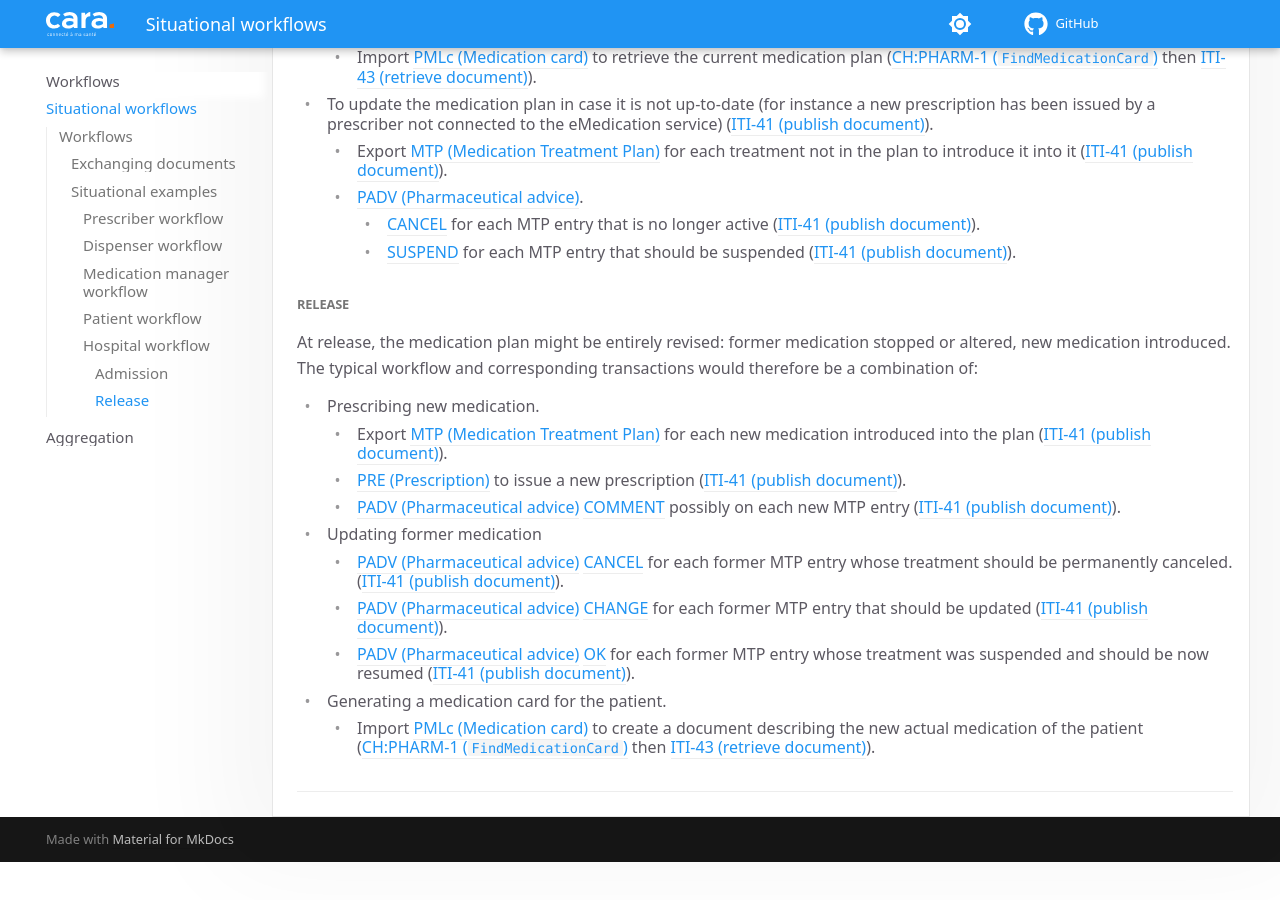
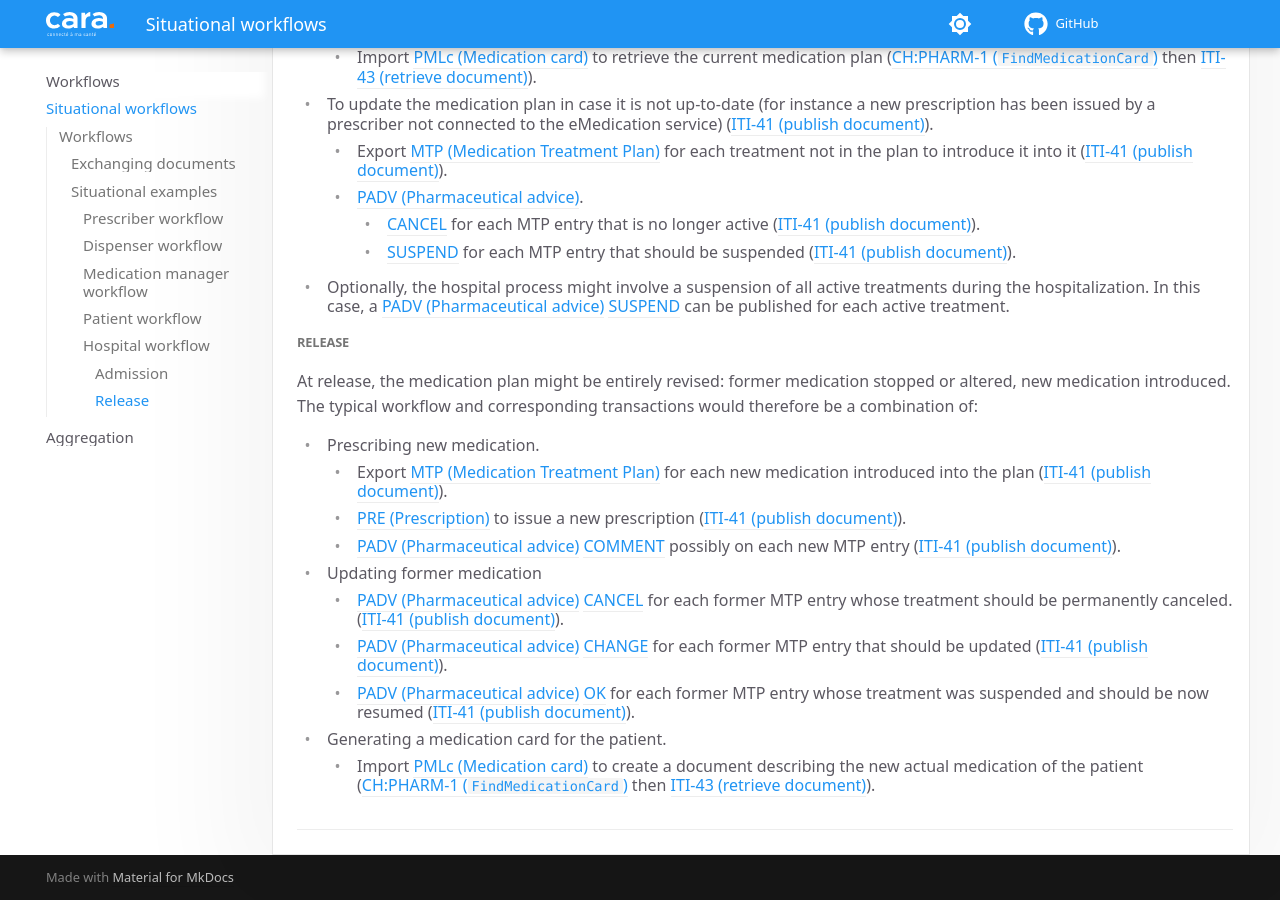
Before and after one commit to CARA-ch/emed-service-guide, an MkDocs documentation site: the page built from docs/workflows/situationalworkflows.md, in a window 1280 px wide and 900 px high, scrolled down 2942 px. Built offline with MkDocs 1.6.1 and Material for MkDocs 9.7.7, drawn with Linux system fonts in a browser that asks for light colours; comment, search, counter and statistics services are not loaded; before the commit the page ends 3804 px from its top, so only the background shows below that.

Commit message:
add suspend treatment during hospitalization

```diff
--- a/docs/workflows/situationalworkflows.md
+++ b/docs/workflows/situationalworkflows.md
@@ -85,6 +85,7 @@ The typical workflow at admission, and the corresponding transactions would be:
     * [PADV (Pharmaceutical advice)](https://build.fhir.org/ig/CARA-ch/ch-emed-epr/document_padv.html).
         * [CANCEL](https://build.fhir.org/ig/CARA-ch/ch-emed-epr/document_padv.html#padv-cancel) for each MTP entry that is no longer active ([ITI-41 (publish document)](../transactions/iti41.md)).
         * [SUSPEND](https://build.fhir.org/ig/CARA-ch/ch-emed-epr/document_padv.html#padv-suspend) for each MTP entry that should be suspended ([ITI-41 (publish document)](../transactions/iti41.md)).
+* Optionally, the hospital process might involve a suspension of all active treatments during the hospitalization. In this case, a [PADV (Pharmaceutical advice)](https://build.fhir.org/ig/CARA-ch/ch-emed-epr/document_padv.html) [SUSPEND](https://build.fhir.org/ig/CARA-ch/ch-emed-epr/document_padv.html#padv-suspend) can be published for each active treatment.
 
 ##### Release
 At release, the medication plan might be entirely revised: former medication stopped or altered, new medication introduced. The typical workflow and corresponding transactions would therefore be a combination of:
```
